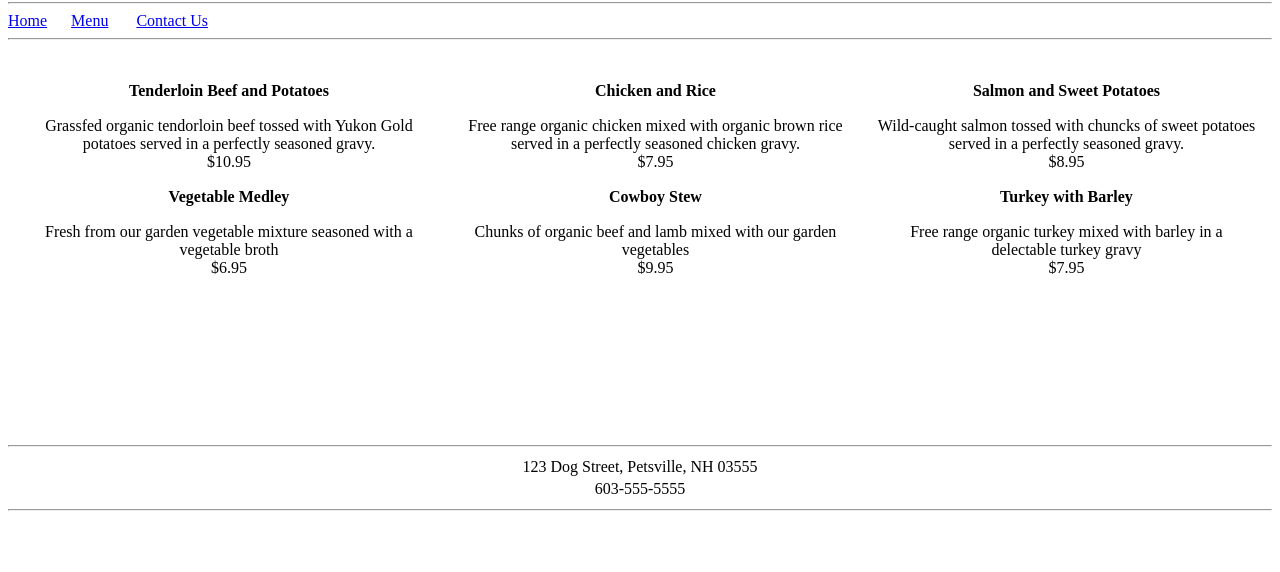
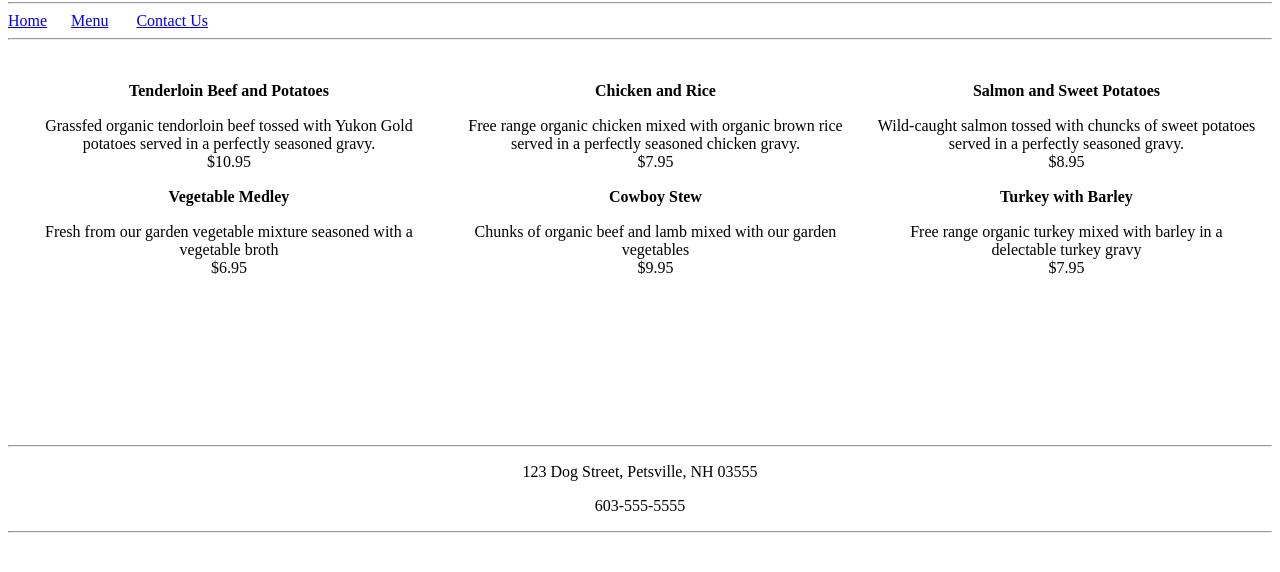
Before and after one commit to tillie603/RestaurantSite, a plain HTML site: page menu.html in a window 1280 px wide. Shown: the part 78-650 px from the top of the page. Drawn offline with Linux system fonts and the light colour scheme.

Commit message:
added stylesheet

```diff
--- a/menu.html
+++ b/menu.html
@@ -3,7 +3,8 @@
     <head>
         <title>Menu</title>
 </head>
-<H1 align="center">PawTappin Treats</H1>
+<link rel="stylesheet" type="text/css" href="restaurantStyles.css">
+<H1>PawTappin Treats</H1>
 <hr>
 <a href="index.html">Home</a>&nbsp &nbsp &nbsp
 <a href="menu.html">Menu</a> &nbsp &nbsp &nbsp <a href="contactUs.html">Contact Us</a>
@@ -34,15 +35,11 @@
              <td>Free range organic turkey mixed with barley in a delectable turkey gravy<br>$7.95</td>
          </tr>
     </table><br><br><br><br><br><br><br><br>
-<div align="bottom">
-        <table align="center"> <hr>
-        <tr align="center">
-            <td>123 Dog Street, Petsville, NH 03555</td>
-        </tr>
-        <tr align="center">
-             <td>603-555-5555</td>
-        </tr>
-    </table>
+    <hr>
+    <footer>
+            <p>123 Dog Street, Petsville, NH 03555</p>
+            <p>603-555-5555</p>
+    </footer>
     <hr>
 </div>
 </body>
--- /dev/null
+++ b/restaurantStyles.css
@@ -0,0 +1,6 @@
+h1 {
+    text-align:center;
+}
+footer {
+    text-align:center;
+}
```
Also changed, not shown: contactus.html (+8 -11 lines), index.html (+6 -9 lines).
